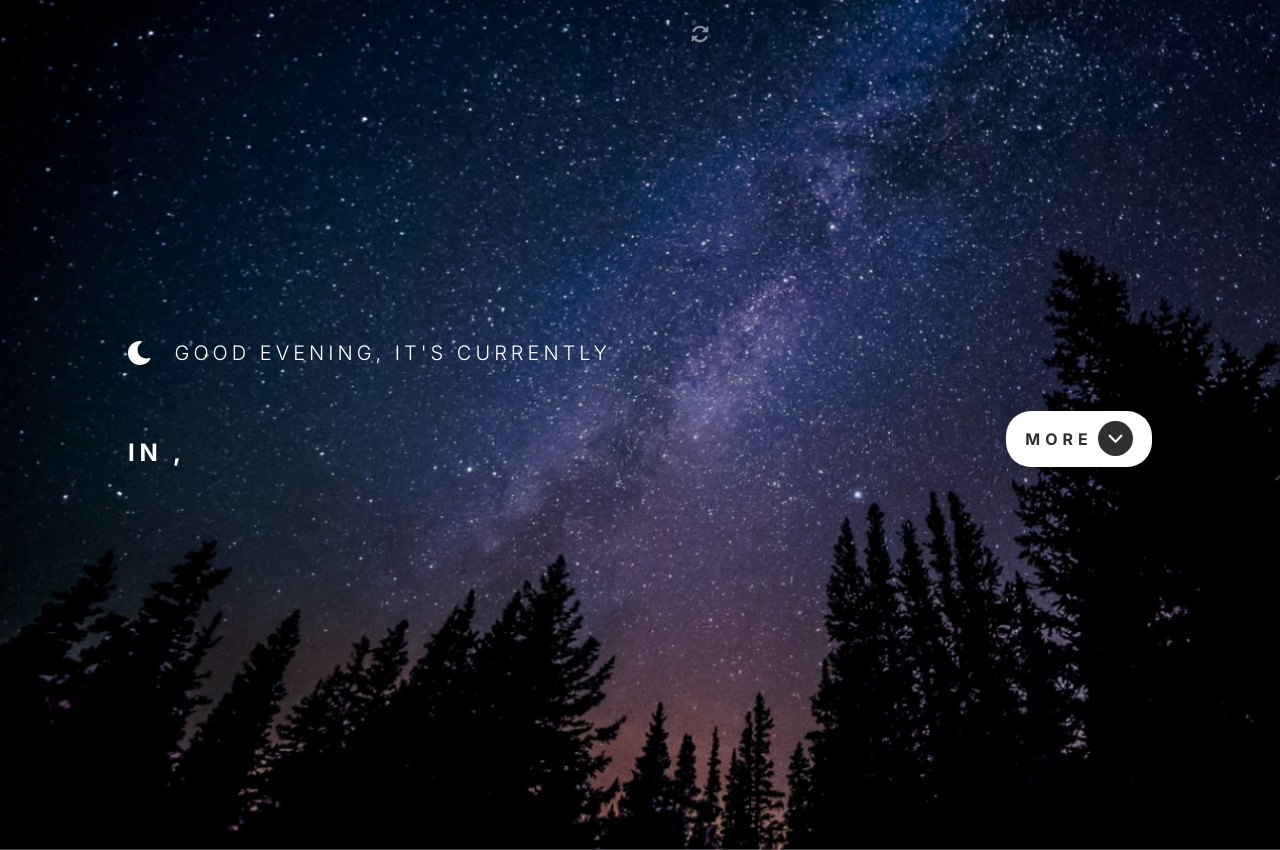
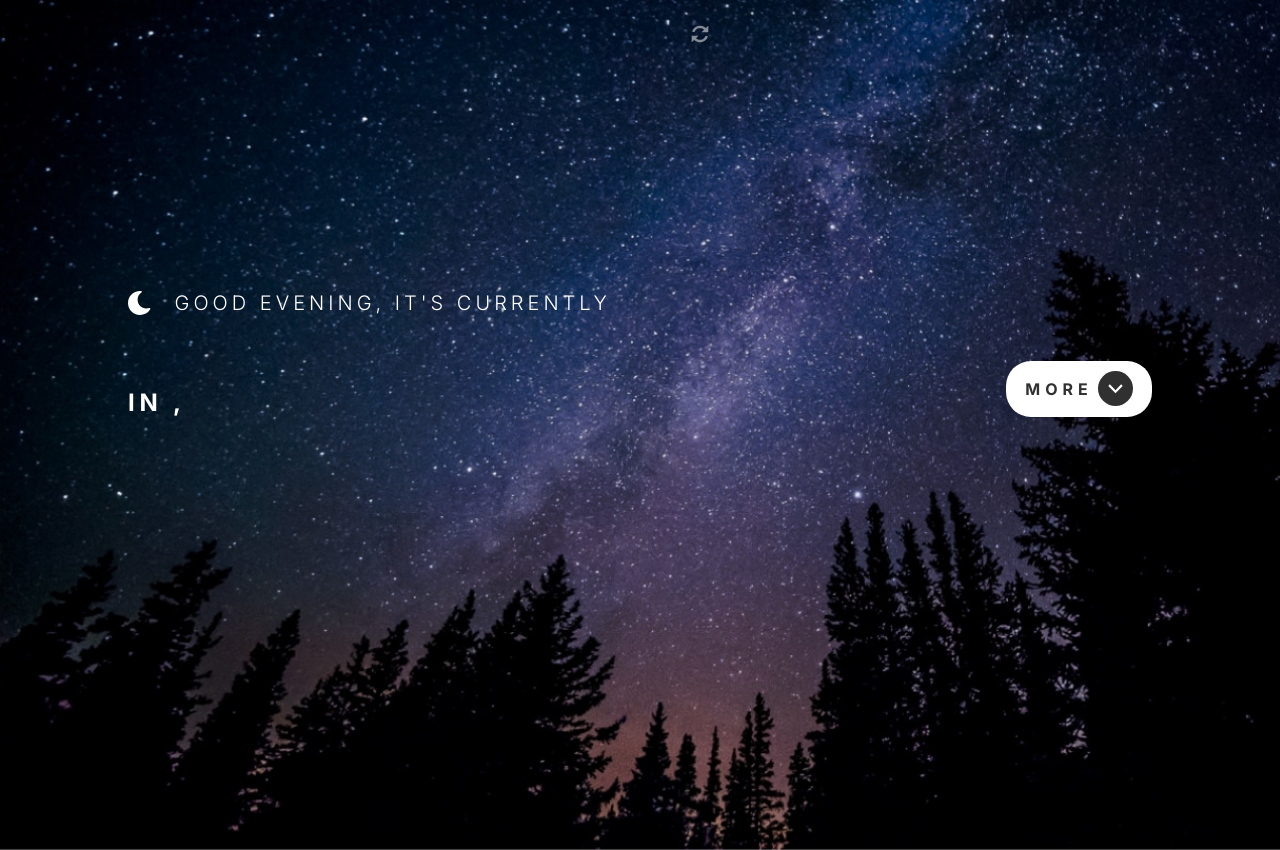
Before and after one commit to Luktoria/FrontendMentor-Clock-App, a Vue app: page / in a window 1280 px wide. Built offline with nearby package versions, Linux system fonts and the light colour scheme; no server answers.

Commit message:
Adjusted laptop display

```diff
--- a/src/App.vue
+++ b/src/App.vue
@@ -13,7 +13,6 @@ import ClockBody from './components/ClockBody.vue';
 export default {
     components: {
         ClockBody
-
     }
 }
 
@@ -74,7 +73,7 @@ export default {
        text-transform: uppercase;
    }
 
-   @media screen and (max-width: 1400px) {
+   @media screen and (max-width: 1500px) {
        h1{
            font-size: 160px;
        }
--- a/src/components/ClockBody.vue
+++ b/src/components/ClockBody.vue
@@ -29,25 +29,6 @@
         </div>
 
 
-     <!-- <div class="container" v-if="details">
-            <div id="details" v-if="details" :class="morning ? 'morning-details' : 'evening-details'">
-
-
-                <div class="timezone-details">
-                    <h6>Current Timezone</h6>
-                    <h2> {{ timezone }}</h2>
-                    <h6>Day of the Year</h6>
-                    <h2> {{ dayOfTheYear }}</h2>
-                </div>
-
-                <div class="week-details">
-                    <h6>Day of the week</h6>
-                    <h2> {{ dayOfTheWeek }}</h2>
-                    <h6>Week number</h6>
-                    <h2> {{ weekNumber }}</h2>
-                </div>
-            </div>
-        </div> -->
  <transition mode="out-in">
          <div class="container" v-if="details">
 
@@ -298,20 +279,11 @@ h1 {
 .container {
     width: 100%;
     position: fixed;
-    /* bottom: -100%; */
-    /* left: 50%; */
-    /* transform: translateX(-50%);  */
     border-radius: 10px;
-    /* animation: smooth-appear 1s ease forwards;  */
     backdrop-filter: blur(8px);
 }
 
-/* @keyframes smooth-appear {
-    to {
-        bottom: 20px;
-        opacity: 1;
-    }
-} */
+
 
 #details {
     height: 400px;
@@ -339,8 +311,33 @@ h1 {
     background-color: rgba(12, 12, 12, 0.85);
 }
 
+/* width: 1482 height: 698  */
 
-@media screen and (max-width: 1400px) {
+@media screen and (max-width: 1550px) {
+
+    .morningDiv,
+    .eveningDiv{
+        height: 800px;
+    }
+
+    h1{
+        font-size: 150px;
+    }
+
+    .quote-and-clock {
+        padding: 0 10% 1% 10%;
+    }
+
+    #details{
+        height: 320px;
+    }
+    .container {
+        height: 320px;
+    }
+}
+
+
+@media screen and (max-width: 1350px) {
     .quote-and-clock {
         padding: 1% 10% 3% 10%;
     }
--- a/src/components/QuoteBody.vue
+++ b/src/components/QuoteBody.vue
@@ -75,10 +75,10 @@ img:hover{
     cursor: pointer;
 }
 
-@media screen and (max-width: 1450px) {
+@media screen and (max-width: 1500px) {
 
     section{
-        height: 300px;
+        height: 250px;
         width: 60%
     }
 
```
